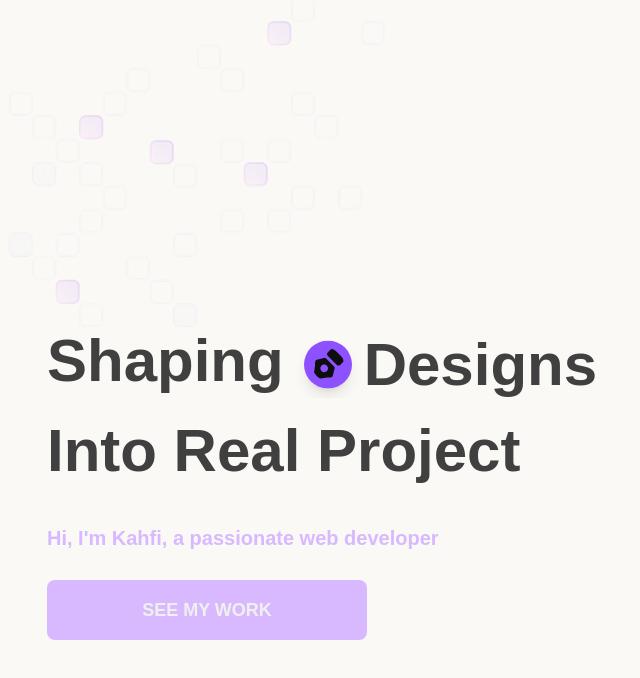
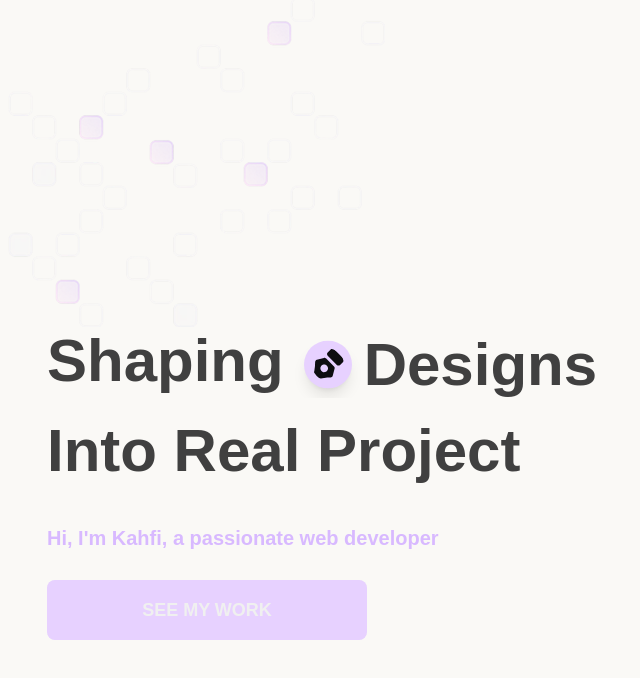
Before and after one commit to Kahfi10/Portofolio-React, a React (Vite) app: page / in a window 1280 px wide. Shown: the top 678 px of the page, without its empty margins (33-673 px from the left). Built offline with nearby package versions, Linux system fonts and the light colour scheme; a web font is replaced by a local one.

Commit message:
feat: enhance Button and Hero components with updated styles and class adjustments

```diff
--- a/src/component/Button.jsx
+++ b/src/component/Button.jsx
@@ -7,7 +7,7 @@ const Button = ({ text, className, id}) => {
             <div className='bg-circle' />
         <p className='text'>{text}</p>
         <div className='arrow-wrapper'>
-            <img src="/images/arrow-down.svg" alt="arrow" />
+            <img className='arrow' src="/images/arrow-down.svg" alt="arrow" />
         </div>
         </div>
     </a>
--- a/src/index.css
+++ b/src/index.css
@@ -214,11 +214,11 @@ section {
     .bg-circle {
       @apply absolute -right-10 origin-center top-1/2 -translate-y-1/2
         w-[120%] h-[120%] group-hover:size-10 group-hover:right-10
-        rounded-full bg-black-200 transition-all duration-500;
+        rounded-full bg-black-100 transition-all duration-500;
     }
 
     .text {
-      @apply uppercase md:text-lg text-white-100 font-semibold transition-all duration-500
+      @apply uppercase md:text-lg text-white-100 font-semibold transition-all duration-1000
         group-hover:bg-white-50 group-hover:text-black-200 group-hover:-translate-x-5 xl:translate-x-0 -translate-x-5;
     }
 
@@ -226,7 +226,7 @@ section {
       @apply group-hover:bg-black-100  size-10 rounded-full absolute right-10 top-1/2
         -translate-y-1/2 flex justify-center items-center overflow-hidden;
 
-      img {
+      .arrow {
         @apply size-5 xl:-translate-y-32 translate-y-0 animate-bounce group-hover:translate-y-0 transition-all duration-500;
       }
     }
--- a/src/sections/Hero.jsx
+++ b/src/sections/Hero.jsx
@@ -23,7 +23,7 @@ const Hero = () => {
                                                 <img
                                                  src={word.imgPath}
                                                  alt={word.text}
-                                                 className='xl:size-12 md:size-12 size-7 md:p-2 p-1 rounded-full bg-violet-500 hover:bg-violet-400 transition-all duration-50 ease-in-out shadow-lg'
+                                                 className='xl:size-12 md:size-12 size-7 md:p-2 p-1 rounded-full bg-black-100 transition-all duration-50 ease-in-out shadow-lg'
                                                  />
 
                                                  <span>{word.text}</span>
@@ -38,7 +38,7 @@ const Hero = () => {
                            Hi, I'm Kahfi, a passionate web developer
                         </p>
                         <Button
-                        className="md:w-80 md:h-16 w-60 h-12"
+                        className=" md:w-80 md:h-16 w-60 h-12"
                         id="button"
                         text="See My Work"
                         />
```
